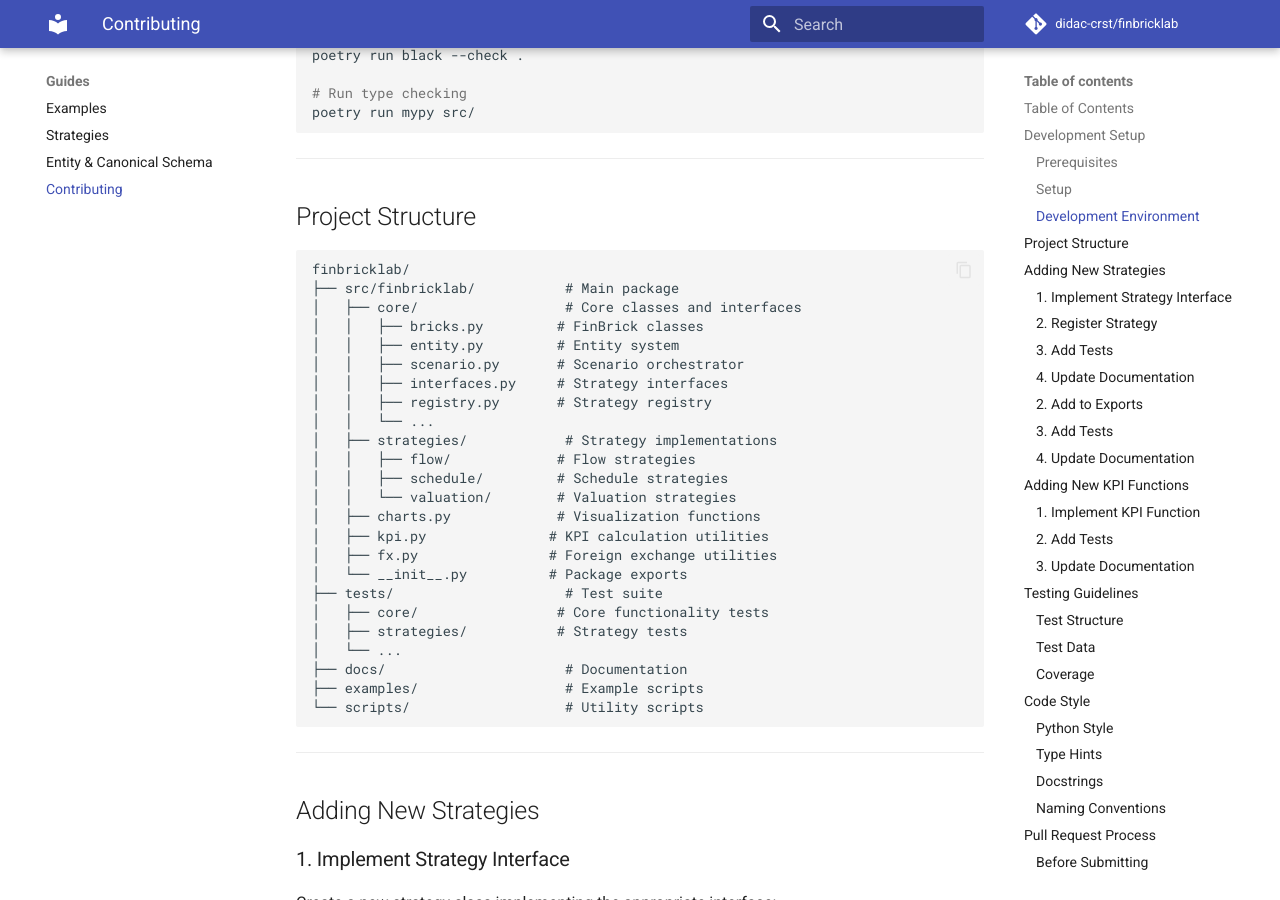
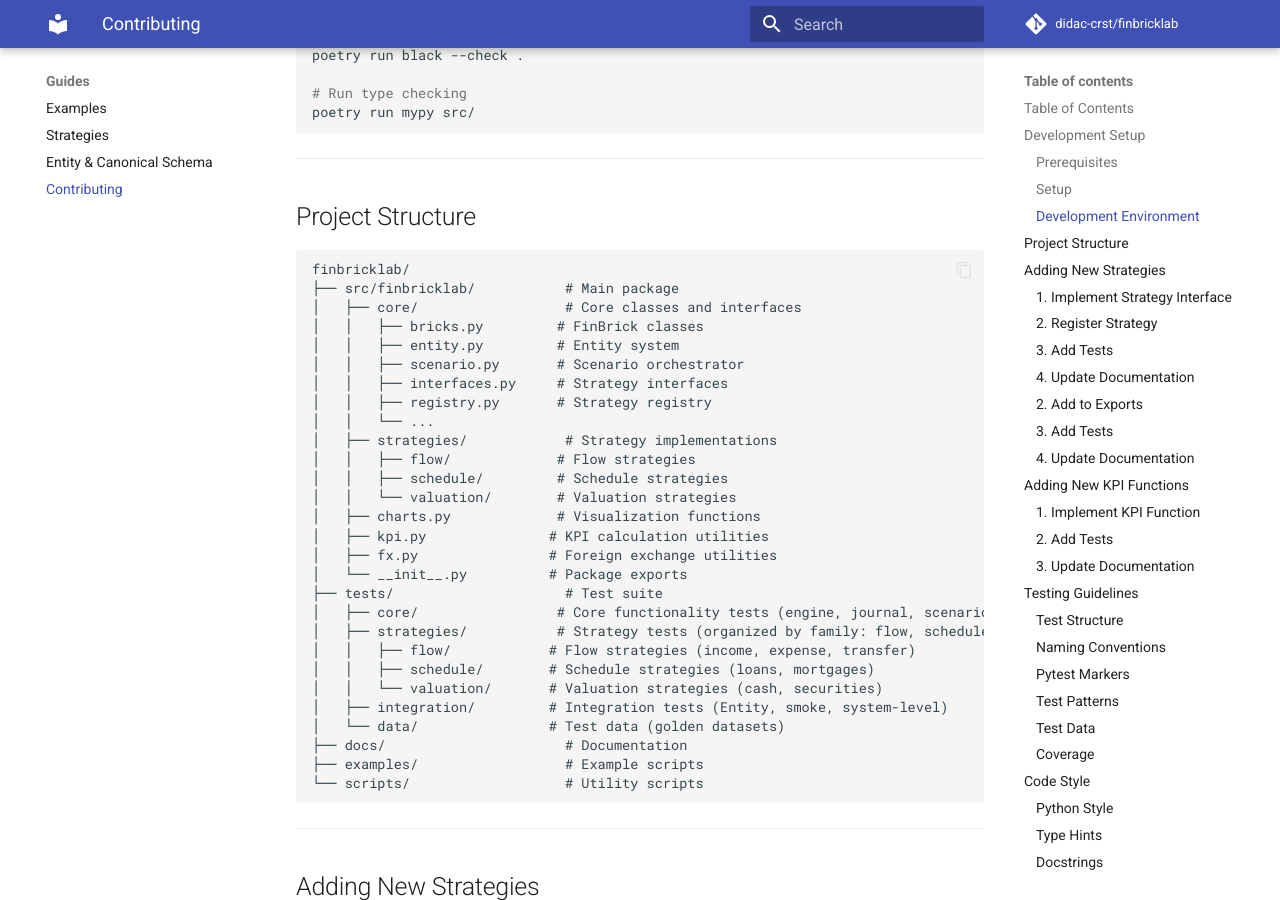
Before and after one commit to didac-crst/finbricklab, an MkDocs documentation site: the page built from docs/CONTRIBUTING.md, in a window 1280 px wide and 900 px high, scrolled down 1432 px. Built offline with MkDocs 1.6.1 and Material for MkDocs 9.7.7, drawn with Linux system fonts in a browser that asks for light colours; comment, search, counter and statistics services are not loaded; some of the changed text lies outside the part shown.

Commit message:
docs: Add test structure and pytest marker policy to CONTRIBUTING.md
- Add comprehensive test structure documentation
  - tests/core/ for engine, journal, scenario, macrobrick, diagnostics, validation
  - tests/strategies/ organized by family (flow, schedule, valuation)
  - tests/integration/ for Entity, smoke, and system-level tests

- Add naming conventions section
  - File naming: test_<area>_<subject>[_qualifier].py
  - Class naming: Test<Subject><Qualifier>
  - Function naming: test_<behavior>_<expected>()

- Add pytest marker policy
  - @pytest.mark.v2 (temporary, for V2 migration)
  - @pytest.mark.slow (excluded from default runs)
  - @pytest.mark.integration (full scenario/system tests)

- Update project structure diagram to reflect new test organization

This documents the standardized test structure following the recent
test reorganization migration.

Related to #15 M2

````diff
--- a/docs/CONTRIBUTING.md
+++ b/docs/CONTRIBUTING.md
@@ -82,9 +82,13 @@
 │   ├── fx.py                # Foreign exchange utilities
 │   └── __init__.py          # Package exports
 ├── tests/                     # Test suite
-│   ├── core/                 # Core functionality tests
-│   ├── strategies/           # Strategy tests
-│   └── ...
+│   ├── core/                 # Core functionality tests (engine, journal, scenario, etc.)
+│   ├── strategies/           # Strategy tests (organized by family: flow, schedule, valuation)
+│   │   ├── flow/            # Flow strategies (income, expense, transfer)
+│   │   ├── schedule/        # Schedule strategies (loans, mortgages)
+│   │   └── valuation/       # Valuation strategies (cash, securities)
+│   ├── integration/         # Integration tests (Entity, smoke, system-level)
+│   └── data/                # Test data (golden datasets)
 ├── docs/                      # Documentation
 ├── examples/                  # Example scripts
 └── scripts/                   # Utility scripts
@@ -343,6 +347,41 @@
 
 ### Test Structure
 
+Tests are organized by area under `tests/`:
+
+- **`tests/core/`** — Engine, journal, scenario, macrobrick, diagnostics, validation
+  - Examples: `test_journal_v2_invariants.py`, `test_results_filtering.py`, `test_macrobrick_aggregation.py`
+- **`tests/strategies/`** — Per-strategy behavior tests, organized by family:
+  - `tests/strategies/flow/` — Flow strategies (income, expense, transfer)
+  - `tests/strategies/schedule/` — Schedule strategies (loans, mortgages)
+  - `tests/strategies/transfer/` — Transfer strategies (future)
+  - `tests/strategies/valuation/` — Valuation strategies (cash, securities)
+- **`tests/integration/`** — Entity, smoke, and system-level tests
+  - Examples: `test_entity_basic.py`, `test_smoke_scenario.py`, `test_strategies_comprehensive.py`
+
+### Naming Conventions
+
+- **Files**: `test_<area>_<subject>[_qualifier].py` (e.g., `test_journal_v2_invariants.py`)
+- **Classes**: `Test<Subject><Qualifier>` (e.g., `TestJournalInvariantsV2`)
+- **Functions**: `test_<behavior>_<expected>()` (e.g., `test_internal_transfers_cancel_in_selection()`)
+
+### Pytest Markers
+
+- **`@pytest.mark.v2`** — V2 postings model tests (temporary; remove after migration)
+- **`@pytest.mark.slow`** — Slow-running tests (excluded from default runs)
+- **`@pytest.mark.integration`** — Integration tests (full scenario/system tests)
+
+Example:
+```python
+@pytest.mark.v2
+@pytest.mark.integration
+def test_journal_first_aggregation():
+    """Test journal-first aggregation with V2 model."""
+    pass
+```
+
+### Test Patterns
+
 Follow the existing test patterns:
 
 ```python
````
